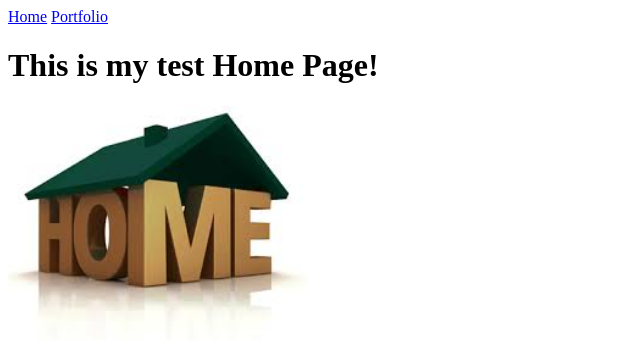
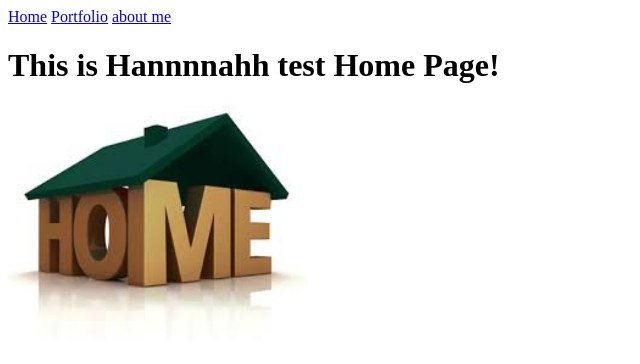
Before and after one commit to HContreras449/HContreras449.github.io, a plain HTML site: page my_website/index.html in a window 1280 px wide. Shown: the whole page, without its empty margins (0-640 px from the left). Drawn offline with Linux system fonts and the light colour scheme.

Commit message:
Changed the heading

```diff
--- a/my_website/index.html
+++ b/my_website/index.html
@@ -7,7 +7,8 @@
   <body>
     <a href="index.html">Home</a>
     <a href="portfolio.html">Portfolio</a>
-    <h1>This is my test Home Page!</h1>
+     <a href="about.html">about me </a>
+    <h1>This is Hannnnahh test Home Page!</h1>
     <img src="images/home.jpg" height="250">
   </body>
 </html>
```
Also changed, not shown: my_website/portfolio.html (+1 -0 lines).
